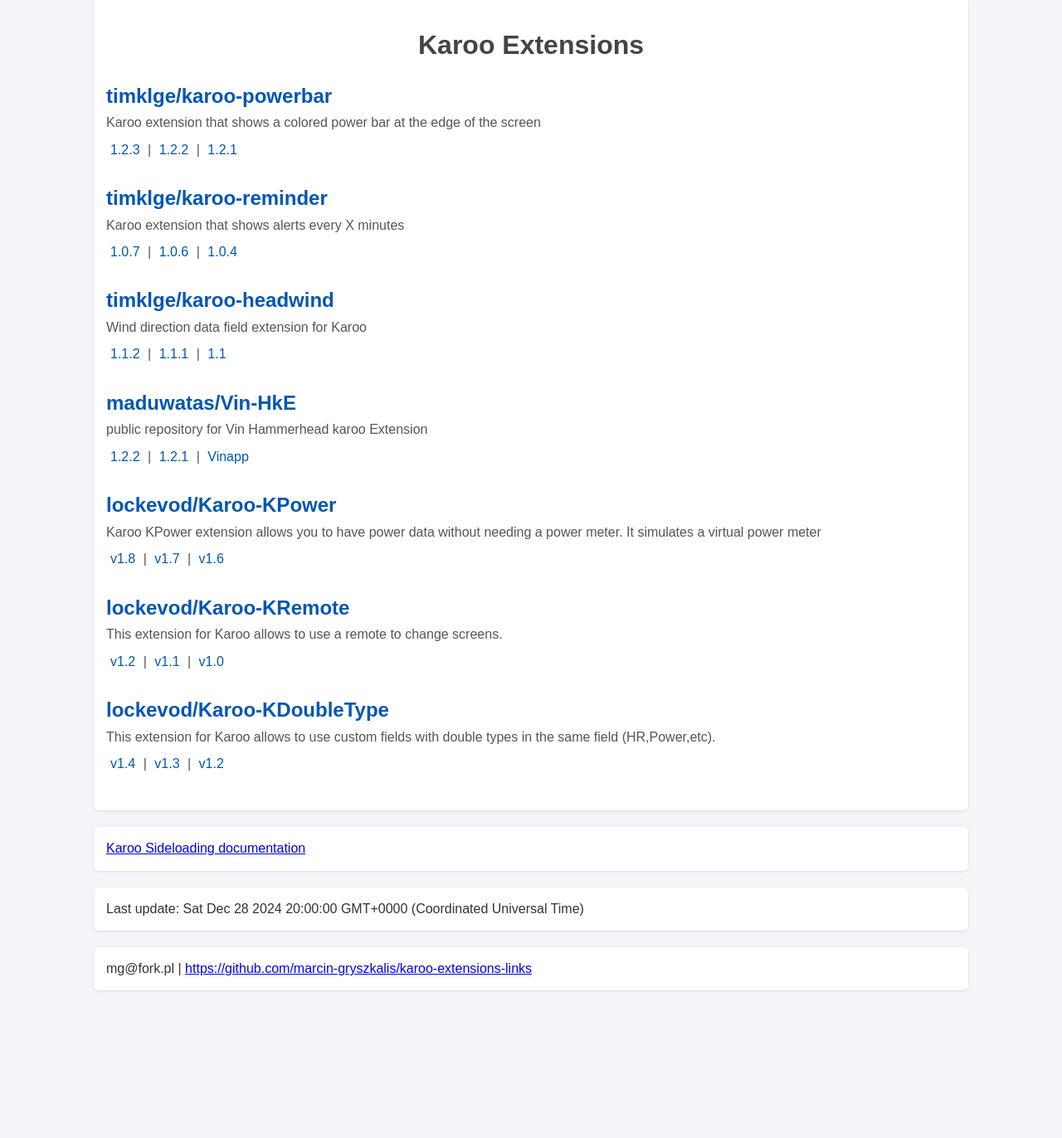
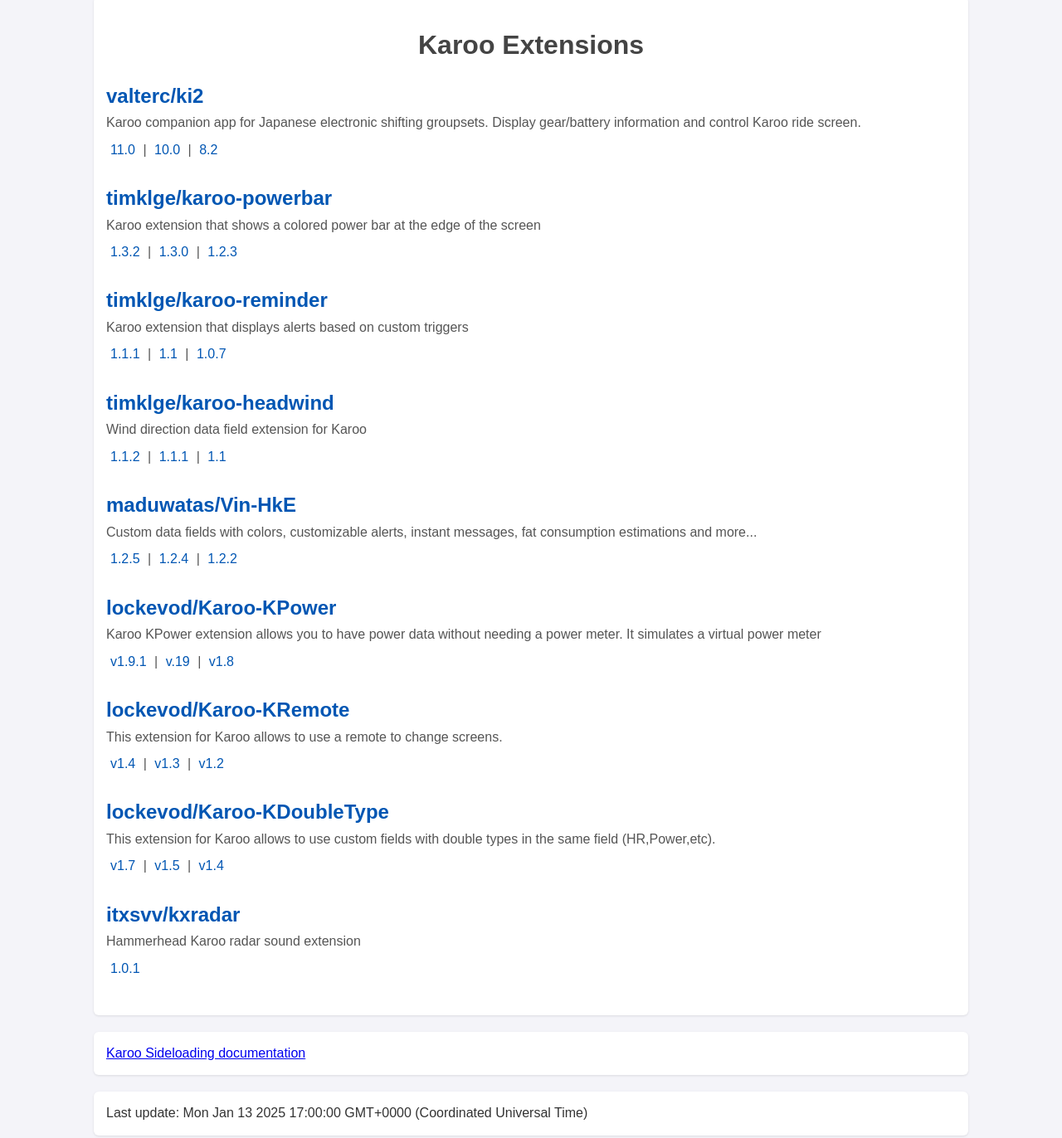
Before and after one commit to marcin-gryszkalis/karoo-extensions-links, a plain HTML site: page output/index.html in a window 1280 px wide. Shown: the part 24-1396 px from the top of the page at 83% size. Before the commit the page ends 1238 px from the top, so only its background shows below. Drawn offline with Linux system fonts and the light colour scheme.

Commit message:
add ki2 and kxradar

```diff
--- a/output/index.html
+++ b/output/index.html
@@ -11,16 +11,32 @@
         <h1>Karoo Extensions</h1>
 
         <div class="repository">
+            <h2><a href="https://github.com/valterc/ki2">valterc/ki2</a></h2>
+            <p>Karoo companion app for Japanese electronic shifting groupsets. Display gear/battery information and control Karoo ride screen.</p>
+
+            <p>
+
+                <a href="https://github.com/valterc/ki2/releases/download/11.0/ki2-release.apk" class="release-link">11.0</a> |
+
+                <a href="https://github.com/valterc/ki2/releases/download/10.0/ki2-release.apk" class="release-link">10.0</a> |
+
+                <a href="https://github.com/valterc/ki2/releases/download/8.2/ki2-8.2-release.apk" class="release-link">8.2</a>
+
+            </p>
+
+        </div>
+
+        <div class="repository">
             <h2><a href="https://github.com/timklge/karoo-powerbar">timklge/karoo-powerbar</a></h2>
             <p>Karoo extension that shows a colored power bar at the edge of the screen</p>
 
             <p>
 
-                <a href="https://github.com/timklge/karoo-powerbar/releases/download/1.2.3/app-release.apk" class="release-link">1.2.3</a> |
+                <a href="https://github.com/timklge/karoo-powerbar/releases/download/1.3.2/app-release.apk" class="release-link">1.3.2</a> |
 
-                <a href="https://github.com/timklge/karoo-powerbar/releases/download/1.2.2/app-release.apk" class="release-link">1.2.2</a> |
+                <a href="https://github.com/timklge/karoo-powerbar/releases/download/1.3.0/app-release.apk" class="release-link">1.3.0</a> |
 
-                <a href="https://github.com/timklge/karoo-powerbar/releases/download/1.2.1/app-release.apk" class="release-link">1.2.1</a>
+                <a href="https://github.com/timklge/karoo-powerbar/releases/download/1.2.3/app-release.apk" class="release-link">1.2.3</a>
 
             </p>
 
@@ -28,15 +44,15 @@
 
         <div class="repository">
             <h2><a href="https://github.com/timklge/karoo-reminder">timklge/karoo-reminder</a></h2>
-            <p>Karoo extension that shows alerts every X minutes</p>
+            <p>Karoo extension that displays alerts based on custom triggers</p>
 
             <p>
 
-                <a href="https://github.com/timklge/karoo-reminder/releases/download/1.0.7/app-release.apk" class="release-link">1.0.7</a> |
+                <a href="https://github.com/timklge/karoo-reminder/releases/download/1.1.1/app-release.apk" class="release-link">1.1.1</a> |
 
-                <a href="https://github.com/timklge/karoo-reminder/releases/download/1.0.6/app-release.apk" class="release-link">1.0.6</a> |
+                <a href="https://github.com/timklge/karoo-reminder/releases/download/1.1/app-release.apk" class="release-link">1.1</a> |
 
-                <a href="https://github.com/timklge/karoo-reminder/releases/download/1.0.4/app-release.apk" class="release-link">1.0.4</a>
+                <a href="https://github.com/timklge/karoo-reminder/releases/download/1.0.7/app-release.apk" class="release-link">1.0.7</a>
 
             </p>
 
@@ -60,15 +76,15 @@
 
         <div class="repository">
             <h2><a href="https://github.com/maduwatas/Vin-HkE">maduwatas/Vin-HkE</a></h2>
-            <p>public repository for Vin Hammerhead karoo Extension</p>
+            <p>Custom data fields with colors, customizable alerts, instant messages, fat consumption estimations and more...</p>
 
             <p>
 
-                <a href="https://github.com/maduwatas/Vin-HkE/releases/download/1.2.2/Vin-HkE-1.2.2.1.24122701-release.apk" class="release-link">1.2.2</a> |
+                <a href="https://github.com/maduwatas/Vin-HkE/releases/download/1.2.5/Vin-HkE-1.2.5.4.25010803-release.apk" class="release-link">1.2.5</a> |
 
-                <a href="https://github.com/maduwatas/Vin-HkE/releases/download/1.2.1/Vin-HkE-1.2.1.24122201-release.apk" class="release-link">1.2.1</a> |
+                <a href="https://github.com/maduwatas/Vin-HkE/releases/download/1.2.4/Vin-HkE-1.2.4.1.25010501-release.apk" class="release-link">1.2.4</a> |
 
-                <a href="https://github.com/maduwatas/Vin-HkE/releases/download/Vinapp/Vin-2.799.2024122101-play-release.apk" class="release-link">Vinapp</a>
+                <a href="https://github.com/maduwatas/Vin-HkE/releases/download/1.2.2/Vin-HkE-1.2.2.1.24122701-release.apk" class="release-link">1.2.2</a>
 
             </p>
 
@@ -80,11 +96,11 @@
 
             <p>
 
-                <a href="https://github.com/lockevod/Karoo-KPower/releases/download/v1.8/kpower.apk" class="release-link">v1.8</a> |
+                <a href="https://github.com/lockevod/Karoo-KPower/releases/download/v1.9.1/kpower.apk" class="release-link">v1.9.1</a> |
 
-                <a href="https://github.com/lockevod/Karoo-KPower/releases/download/v1.7/kpower.apk" class="release-link">v1.7</a> |
+                <a href="https://github.com/lockevod/Karoo-KPower/releases/download/v.19/kpower.apk" class="release-link">v.19</a> |
 
-                <a href="https://github.com/lockevod/Karoo-KPower/releases/download/v1.6/kpower.apk" class="release-link">v1.6</a>
+                <a href="https://github.com/lockevod/Karoo-KPower/releases/download/v1.8/kpower.apk" class="release-link">v1.8</a>
 
             </p>
 
@@ -96,11 +112,11 @@
 
             <p>
 
-                <a href="https://github.com/lockevod/Karoo-KRemote/releases/download/v1.2/kremote.apk" class="release-link">v1.2</a> |
+                <a href="https://github.com/lockevod/Karoo-KRemote/releases/download/v1.4/kremote.apk" class="release-link">v1.4</a> |
 
-                <a href="https://github.com/lockevod/Karoo-KRemote/releases/download/v1.1/kremote.apk" class="release-link">v1.1</a> |
+                <a href="https://github.com/lockevod/Karoo-KRemote/releases/download/v1.3/kremote.apk" class="release-link">v1.3</a> |
 
-                <a href="https://github.com/lockevod/Karoo-KRemote/releases/download/v1.0/kremote.apk" class="release-link">v1.0</a>
+                <a href="https://github.com/lockevod/Karoo-KRemote/releases/download/v1.2/kremote.apk" class="release-link">v1.2</a>
 
             </p>
 
@@ -112,11 +128,23 @@
 
             <p>
 
-                <a href="https://github.com/lockevod/Karoo-KDoubleType/releases/download/v1.4/kdouble.apk" class="release-link">v1.4</a> |
+                <a href="https://github.com/lockevod/Karoo-KDoubleType/releases/download/v1.7/kdouble.apk" class="release-link">v1.7</a> |
 
-                <a href="https://github.com/lockevod/Karoo-KDoubleType/releases/download/v1.3/kdouble.apk" class="release-link">v1.3</a> |
+                <a href="https://github.com/lockevod/Karoo-KDoubleType/releases/download/v1.5/kdouble.apk" class="release-link">v1.5</a> |
 
-                <a href="https://github.com/lockevod/Karoo-KDoubleType/releases/download/v1.2/kdouble.apk" class="release-link">v1.2</a>
+                <a href="https://github.com/lockevod/Karoo-KDoubleType/releases/download/v1.4/kdouble.apk" class="release-link">v1.4</a>
+
+            </p>
+
+        </div>
+
+        <div class="repository">
+            <h2><a href="https://github.com/itxsvv/kxradar">itxsvv/kxradar</a></h2>
+            <p>Hammerhead Karoo radar sound extension</p>
+
+            <p>
+
+                <a href="https://github.com/itxsvv/kxradar/releases/download/1.0.1/app-release.apk" class="release-link">1.0.1</a>
 
             </p>
 
@@ -131,7 +159,7 @@
     </div>
 
     <script>
-        let last_update = "2024-12-28T20:00:00.000Z"
+        let last_update = "2025-01-13T17:00:00.000Z"
         let d = new Date(last_update).toString();
         document.getElementById("LastUpdate").innerHTML = "Last update: " + d;
     </script>
```
Also changed, not shown: 1 other file.
